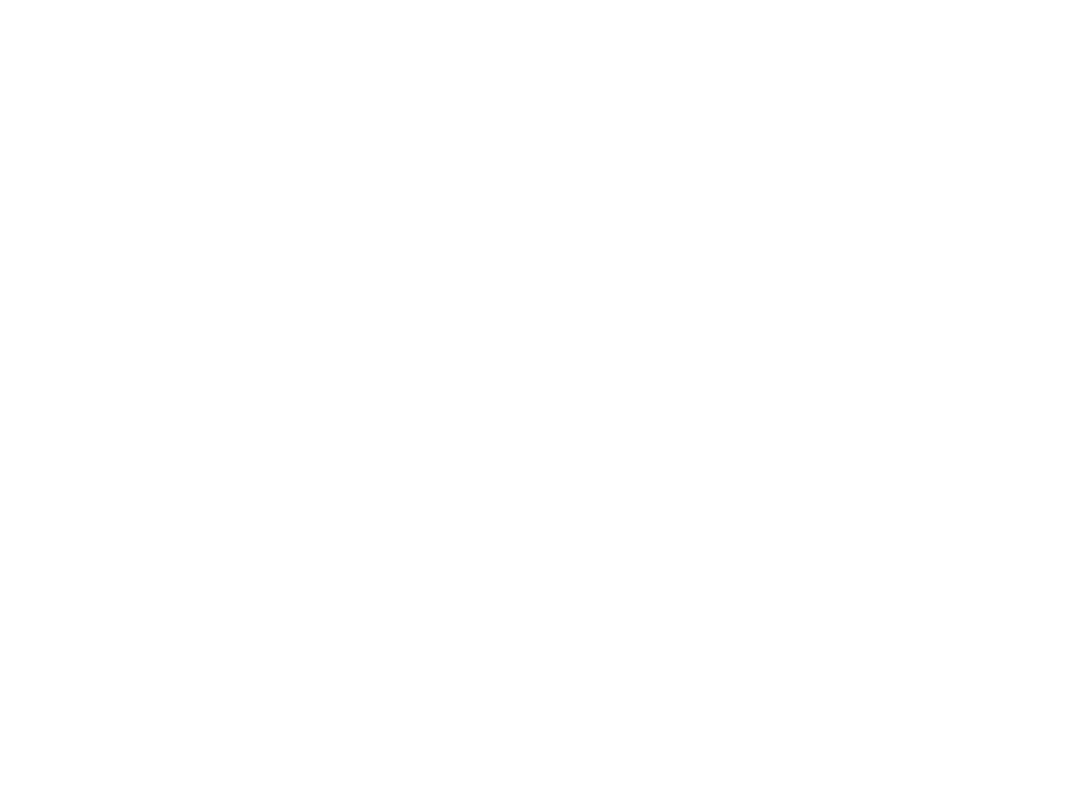
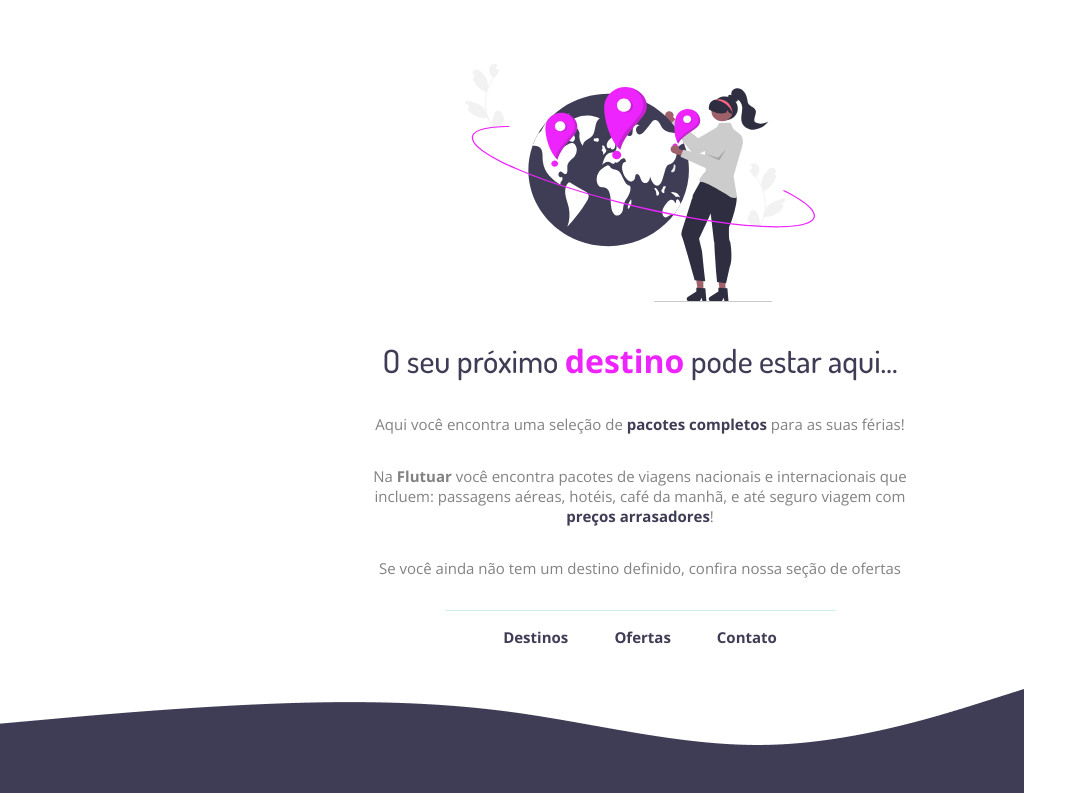
Before and after one commit to vbruno/RS-Explorer-N2-Recriando-layout, a plain HTML site: page index.html in a window 1280 px wide. Shown: the whole page, without its empty margins (0-1087 px from the left). Drawn offline with nearby package versions, Linux system fonts and the light colour scheme.

Commit message:
Projeto Concluído

```diff
--- a/index.html
+++ b/index.html
@@ -3,15 +3,54 @@
 
 <head>
   <meta charset="UTF-8">
+
+  <link rel="preconnect" href="https://fonts.googleapis.com">
+  <link rel="preconnect" href="https://fonts.gstatic.com" crossorigin>
+  <link href="https://fonts.googleapis.com/css2?family=Dosis:wght@500;700&family=Open+Sans:wght@400;700&display=swap"
+    rel="stylesheet">
+
+  <link rel="shortcut icon" href="images/favicon.svg" type="image" />
+
   <meta name="viewport" content="width=device-width, initial-scale=1.0">
 
   <link rel="stylesheet" href="style.css">
 
-  <title>Document</title>
+  <title>Flutuar</title>
+
 </head>
 
 <body>
 
+  <main>
+    <img src="./images/img1.svg" alt="">
+
+    <h1>O seu próximo <b>destino</b> pode estar aqui...</h1>
+
+    <p>
+      Aqui você encontra uma seleção de <b>pacotes completos</b> para as suas férias!
+    </p>
+
+    <p>
+      Na <strong>Flutuar</strong> você encontra pacotes de viagens nacionais e internacionais que incluem: passagens
+      aéreas,
+      hotéis, café
+      da manhã, e até seguro viagem com <b>preços arrasadores</b>!
+    </p>
+
+    <p>
+      Se você ainda não tem um destino definido, confira nossa seção de ofertas
+    </p>
+
+  </main>
+
+  <footer>
+    <div></div>
+    <a href="#">Destinos</a>
+    <a href="#">Ofertas </a>
+    <a href="#">Contato</a>
+  </footer>
+  <img src="./images/Wave.png" alt="">
+
 </body>
 
 </html>
--- a/style.css
+++ b/style.css
@@ -0,0 +1,91 @@
+* {
+  margin: 0;
+  padding: 0;
+  box-sizing: border-box;
+  font-family: 'Open Sans', sans-serif;
+}
+
+main {
+  width: 626px;
+  margin: auto;
+  text-align: center;
+}
+
+main img {
+  width: 350px;
+  height: 238px;
+
+  margin-top: 64px;
+  margin-bottom: 32px;
+}
+
+h1 {
+  color: #3F3D56;
+  text-align: center;
+  font-size: 32px;
+  font-family: 'Dosis', sans-serif;
+  font-style: normal;
+  font-weight: 500;
+  line-height: normal;
+
+  margin-bottom: 16px;
+}
+
+h1 b {
+  color: #ee24ff;
+}
+
+p {
+  width: 540px;
+
+  margin: 32px auto;
+
+  color: #828282;
+  text-align: center;
+  font-size: 15px;
+  font-family: 'Open Sans', sans-serif;
+}
+
+p b {
+  color: #3F3D56;
+}
+
+footer {
+  width: 626px;
+  margin: auto;
+  text-align: center;
+  margin-top: calc(62px - 32px);
+}
+
+footer div {
+  border-top: 1px solid #ceeff2;
+  margin: auto;
+  width: 391px;
+  height: 16px;
+}
+
+footer span {
+  height: 72px;
+}
+
+footer a {
+  text-decoration: none;
+  color: #3F3D56;
+  text-align: center;
+  font-size: 15px;
+  font-family: 'Open Sans', sans-serif;
+  font-weight: 700;
+}
+
+footer a + a {
+  margin-top: 16px;
+  margin-left: 42px;
+}
+
+img {
+margin-top: 41px;
+width: 1024px;
+height: 104px;
+
+
+}
```
